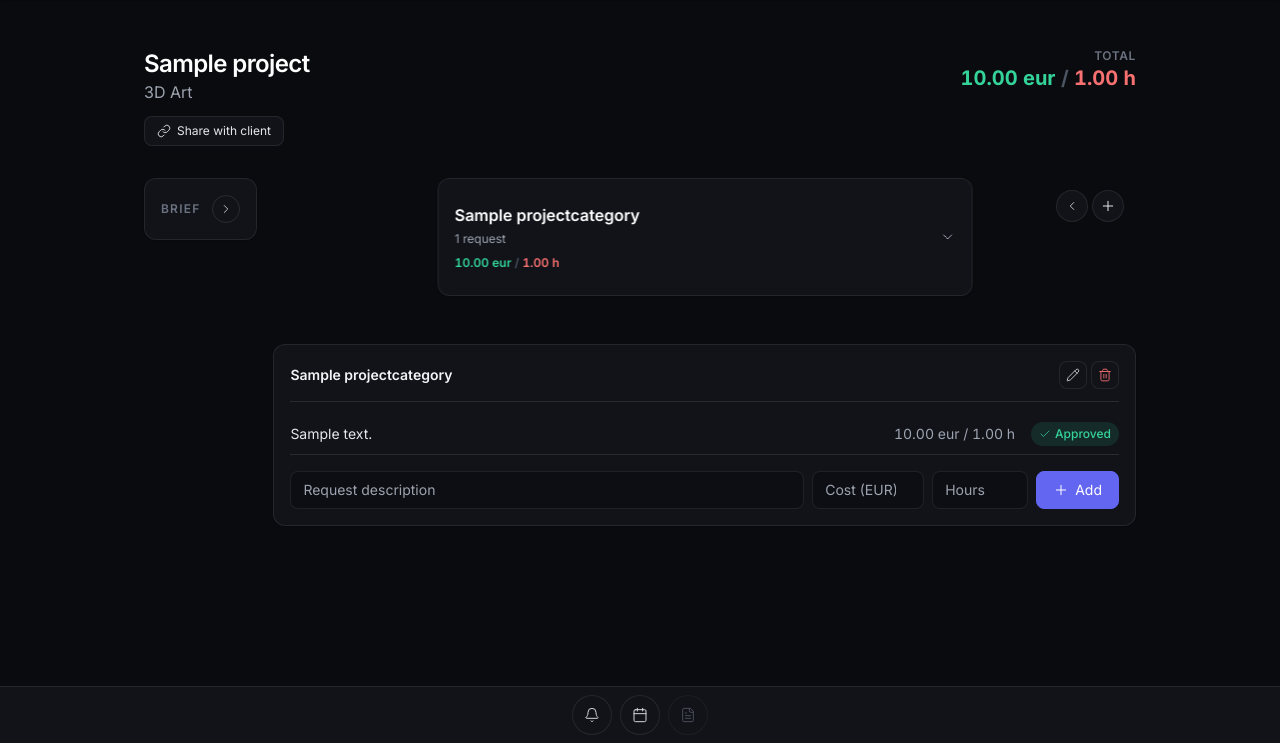
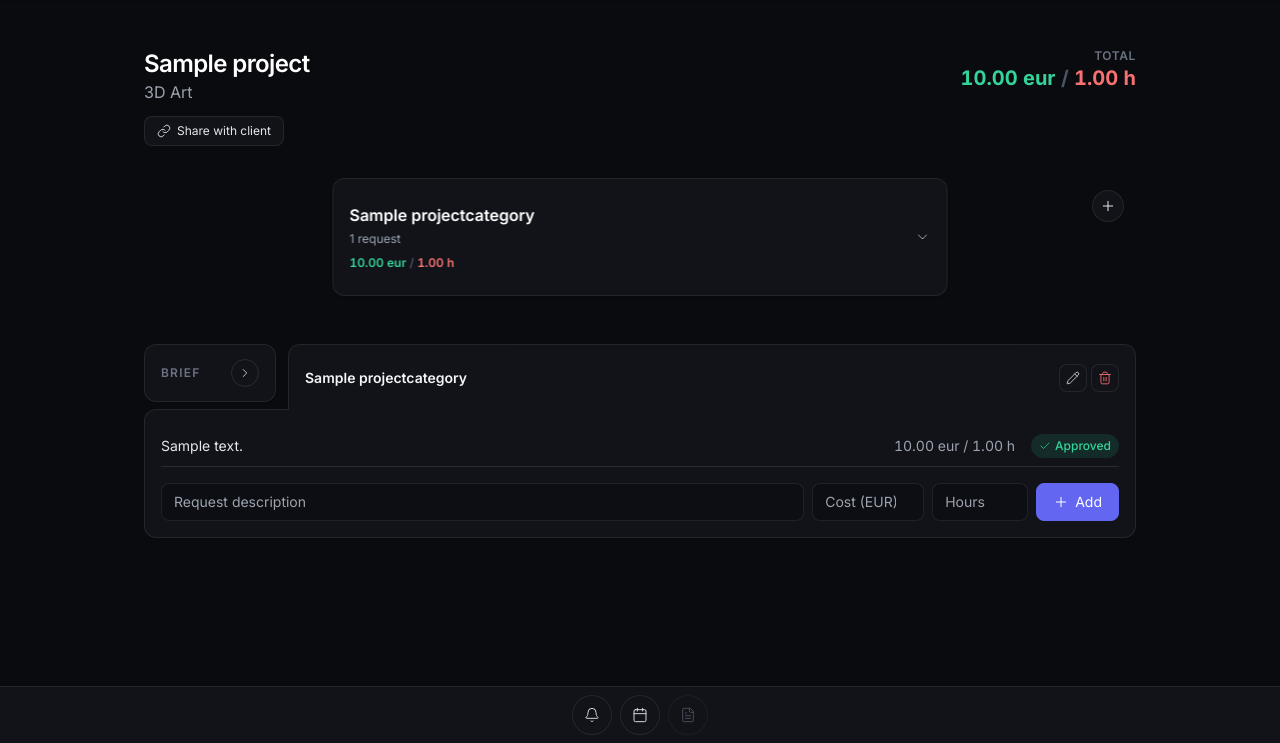
Before and after one commit to Aszariel1/ScopeCreep, a Django app: page /artist/00000000-0000-0000-0000-000000000001/ in a window 1280 px wide. Shown: the part 57-800 px from the top of the page. Run offline with Django 5.2, Linux system fonts and the light colour scheme; tables that the repository leaves empty hold one stand-in row (values such as "Sample post"); grey boxes marked "Sample" are stand-in pictures; some libraries are stand-ins or nearby versions.

Commit message:
Rebuild Brief/Details accordion as the notched union shape from Figma
The mockup shape is a Figma boolean union (nodes 2:188 / 2:171): a full
width panel with one top corner cut out, and the collapsed pill sitting
inside that cutout. Previous attempts rendered pill and panel as two
separate side-by-side cards, which is not the design.

- Categories carousel moves above the accordion zone, always visible,
  full width, unaffected by Brief/Details state (per request)
- Details state: BRIEF pill (132x58) absolute in the top-left corner;
  the active category panel is built from .shape-top (margin-left
  clears the notch, rounded top corners, no bottom border) fused with
  .shape-bottom (full width, top-left corner rounded) - shape-top
  overlaps the bottom border seam by 1px so the outline reads as one
  continuous notched shape
- Brief state: exact mirror - DETAILS pill top-right, PROJECT BRIEF
  header in shape-top with margin-right notch, description + gallery
  in shape-bottom with top-right rounding
- Category name and rename/delete actions sit in shape-top next to the
  pill; add-image stays in the expanded Brief header (expanded-only,
  as previously chosen)
- JS: pills are the only accordion toggles (collapse buttons removed);
  tapping a category card while Brief is open switches back to Details
  and selects that category
- Empty-categories fallback panel so the BRIEF pill and shape still
  render when a project has no categories

```diff
--- a/static/css/workspace.css
+++ b/static/css/workspace.css
@@ -33,15 +33,29 @@
 
 .brief-gallery { max-height: 20rem; overflow-y: auto; }
 
-.accordion-tab {
-    align-self: flex-start;
-    letter-spacing: 0.05em;
+/* Notched panel shape: a rectangle with one top corner cut out where the
+   collapsed pill sits (Figma boolean union of two rounded rects). Built as
+   two pieces sharing bg/border; shape-top overlaps shape-bottom's top border
+   by 1px so only the segment under the pill stays visible. */
+.shape-top {
+    position: relative;
+    z-index: 2;
+    margin-bottom: -1px;
+    background: var(--surface);
+    border: 1px solid var(--border);
+    border-bottom: none;
+    border-radius: 12px 12px 0 0;
 }
+
+.shape-bottom {
+    background: var(--surface);
+    border: 1px solid var(--border);
+    box-shadow: 0 1px 2px rgba(0, 0, 0, 0.24);
+}
+
+.shape-bottom.notch-left { border-radius: 12px 0 12px 12px; }
+.shape-bottom.notch-right { border-radius: 0 12px 12px 12px; }
 
 @media (max-width: 767px) {
     .stack-card { width: 82%; }
-
-    .accordion-tab {
-        width: 100%;
-    }
 }
--- a/templates/projects/workspace.html
+++ b/templates/projects/workspace.html
@@ -22,54 +22,9 @@
         </div>
     </div>
 
-    <div class="flex flex-col md:flex-row items-stretch gap-4 mb-10">
-        <button type="button" id="brief-tab" class="accordion-tab card shrink-0 rounded-xl p-4 flex items-center gap-3 text-gray-500 text-xs font-semibold tracking-widest">
-            BRIEF
-            <span class="w-7 h-7 rounded-full border border-white/10 flex items-center justify-center text-gray-300 shrink-0">{% include "icons/chevron-right.html" with cls="w-3.5 h-3.5" %}</span>
-        </button>
-
-        <div id="brief-panel" class="hidden card rounded-xl p-4 w-full md:w-64 shrink-0">
-            <div class="flex items-center justify-between mb-3">
-                <p class="text-xs font-semibold text-gray-500 tracking-wider">PROJECT BRIEF</p>
-                <div class="flex gap-1 shrink-0">
-                    <form method="post" action="{% url 'projects:upload_draft_image' project.token_artist %}" enctype="multipart/form-data">
-                        {% csrf_token %}
-                        <label class="btn w-7 h-7 rounded-full flex items-center justify-center text-gray-200 cursor-pointer" title="Add image">
-                            {% include "icons/plus.html" with cls="w-3.5 h-3.5" %}
-                            <input type="file" name="image" accept="image/*" class="hidden" onchange="this.form.submit()">
-                        </label>
-                    </form>
-                    <button type="button" id="brief-collapse" class="btn w-7 h-7 rounded-full flex items-center justify-center text-gray-300" title="Collapse">{% include "icons/chevron-left.html" with cls="w-3.5 h-3.5" %}</button>
-                </div>
-            </div>
-
-            {% if project.description %}
-            <p class="text-sm text-gray-300 mb-4 whitespace-pre-line">{{ project.description }}</p>
-            {% else %}
-            <p class="text-sm text-gray-600 mb-4 italic">No description.</p>
-            {% endif %}
-
-            <div class="brief-gallery grid grid-cols-2 gap-2">
-                {% for draft in project.draft_images.all %}
-                <button type="button" class="artboard-thumb aspect-square rounded-lg overflow-hidden border border-white/10" data-full="{{ draft.image.url }}">
-                    <img src="{{ draft.image.url }}" alt="" class="w-full h-full object-cover">
-                </button>
-                {% empty %}
-                <div class="col-span-2 aspect-video rounded-lg border border-dashed border-white/15 flex items-center justify-center text-gray-600">
-                    {% include "icons/image.html" with cls="w-6 h-6" %}
-                </div>
-                {% endfor %}
-            </div>
-        </div>
-
-        <button type="button" id="details-tab" class="accordion-tab card hidden shrink-0 rounded-xl p-4 items-center gap-3 text-gray-500 text-xs font-semibold tracking-widest">
-            <span class="w-7 h-7 rounded-full border border-white/10 flex items-center justify-center text-gray-300 shrink-0">{% include "icons/chevron-left.html" with cls="w-3.5 h-3.5" %}</span>
-            DETAILS
-        </button>
-
-        <div id="details-panel" class="flex-1 min-w-0 relative">
-            <div class="absolute top-3 right-3 z-[200] flex items-center gap-1">
-                <button type="button" id="details-collapse" class="btn w-8 h-8 rounded-full flex items-center justify-center text-gray-300" title="Collapse">{% include "icons/chevron-left.html" with cls="w-3.5 h-3.5" %}</button>
+    <div class="mb-10">
+        <div class="relative mb-4">
+            <div class="absolute top-3 right-3 z-[200]">
                 <button type="button" id="add-category-toggle" class="btn w-8 h-8 rounded-full flex items-center justify-center text-gray-200" title="Add category">{% include "icons/plus.html" with cls="w-4 h-4" %}</button>
                 <form id="add-category-form" method="post" action="{% url 'projects:add_category' project.token_artist %}" class="hidden absolute right-0 top-full mt-1 card rounded-lg p-2 flex gap-2 w-56 max-w-[90vw]">
                     {% csrf_token %}
@@ -78,7 +33,7 @@
                 </form>
             </div>
 
-            <div class="stack-viewport relative overflow-hidden mb-4" id="category-stack">
+            <div class="stack-viewport relative overflow-hidden" id="category-stack">
                 {% for category in project.categories.all %}
                 <button type="button" class="stack-card category-card card rounded-xl px-4 py-6 text-left flex items-center justify-between" data-category-id="{{ category.id }}" data-index="{{ forloop.counter0 }}">
                     <span>
@@ -90,11 +45,17 @@
                 </button>
                 {% endfor %}
             </div>
+        </div>
+
+        <div id="details-panel" class="relative min-h-[58px]">
+            <button type="button" id="brief-tab" class="card absolute top-0 left-0 z-10 w-[132px] h-[58px] rounded-xl px-4 flex items-center justify-between text-gray-500 text-xs font-semibold tracking-widest">
+                BRIEF
+                <span class="w-7 h-7 rounded-full border border-white/10 flex items-center justify-center text-gray-300 shrink-0">{% include "icons/chevron-right.html" with cls="w-3.5 h-3.5" %}</span>
+            </button>
 
             {% for category in project.categories.all %}
             <div class="category-log-panel{% if not forloop.first %} hidden{% endif %}" data-category-id="{{ category.id }}">
-                <div class="category-log card rounded-xl p-4">
-                    <div class="flex items-center justify-between gap-2 mb-3 pb-3 border-b border-white/10">
+                <div class="shape-top ml-[144px] min-h-[66px] px-4 py-2 flex items-center justify-between gap-2">
                     <h2 class="text-sm font-semibold text-gray-100 truncate">{{ category.category_name }}</h2>
                     <div class="flex items-center gap-1 shrink-0">
                         <div class="category-rename-wrap relative">
@@ -111,7 +72,7 @@
                         </form>
                     </div>
                 </div>
-
+                <div class="shape-bottom notch-left category-log p-4">
                     {% for change_request in category.change_requests.all %}
                     <div class="flex flex-wrap items-center justify-between border-b border-white/10 last:border-0 py-2 text-sm gap-2 sm:gap-4">
                         <span class="flex-1 text-gray-200">{{ change_request.description }}</span>
@@ -152,6 +113,51 @@
                 </div>
             </div>
             {% endfor %}
+            {% if not project.categories.all %}
+            <div class="shape-top ml-[144px] min-h-[66px] px-4 py-2 flex items-center">
+                <h2 class="text-sm font-semibold text-gray-100">No categories yet</h2>
+            </div>
+            <div class="shape-bottom notch-left p-4">
+                <p class="text-gray-500 text-sm">Add a category to start logging requests.</p>
+            </div>
+            {% endif %}
+        </div>
+
+        <div id="brief-panel" class="hidden relative min-h-[58px]">
+            <button type="button" id="details-tab" class="card absolute top-0 right-0 z-10 w-[140px] h-[58px] rounded-xl px-4 flex items-center justify-between text-gray-500 text-xs font-semibold tracking-widest">
+                <span class="w-7 h-7 rounded-full border border-white/10 flex items-center justify-center text-gray-300 shrink-0">{% include "icons/chevron-left.html" with cls="w-3.5 h-3.5" %}</span>
+                DETAILS
+            </button>
+
+            <div class="shape-top mr-[152px] min-h-[66px] px-4 py-2 flex items-center justify-between gap-2">
+                <p class="text-xs font-semibold text-gray-500 tracking-wider">PROJECT BRIEF</p>
+                <form method="post" action="{% url 'projects:upload_draft_image' project.token_artist %}" enctype="multipart/form-data" class="shrink-0">
+                    {% csrf_token %}
+                    <label class="btn w-7 h-7 rounded-full flex items-center justify-center text-gray-200 cursor-pointer" title="Add image">
+                        {% include "icons/plus.html" with cls="w-3.5 h-3.5" %}
+                        <input type="file" name="image" accept="image/*" class="hidden" onchange="this.form.submit()">
+                    </label>
+                </form>
+            </div>
+            <div class="shape-bottom notch-right p-4">
+                {% if project.description %}
+                <p class="text-sm text-gray-300 mb-4 whitespace-pre-line">{{ project.description }}</p>
+                {% else %}
+                <p class="text-sm text-gray-600 mb-4 italic">No description.</p>
+                {% endif %}
+
+                <div class="brief-gallery grid grid-cols-2 sm:grid-cols-4 md:grid-cols-6 gap-2">
+                    {% for draft in project.draft_images.all %}
+                    <button type="button" class="artboard-thumb aspect-square rounded-lg overflow-hidden border border-white/10" data-full="{{ draft.image.url }}">
+                        <img src="{{ draft.image.url }}" alt="" class="w-full h-full object-cover">
+                    </button>
+                    {% empty %}
+                    <div class="col-span-full h-40 rounded-lg border border-dashed border-white/15 flex items-center justify-center text-gray-600">
+                        {% include "icons/image.html" with cls="w-6 h-6" %}
+                    </div>
+                    {% endfor %}
+                </div>
+            </div>
         </div>
     </div>
 </div>
```
Also changed, not shown: static/js/workspace.js (+11 -16 lines), templates/projects/client_view.html (+44 -43 lines). Lines whose indentation alone changed are shown as unchanged.
